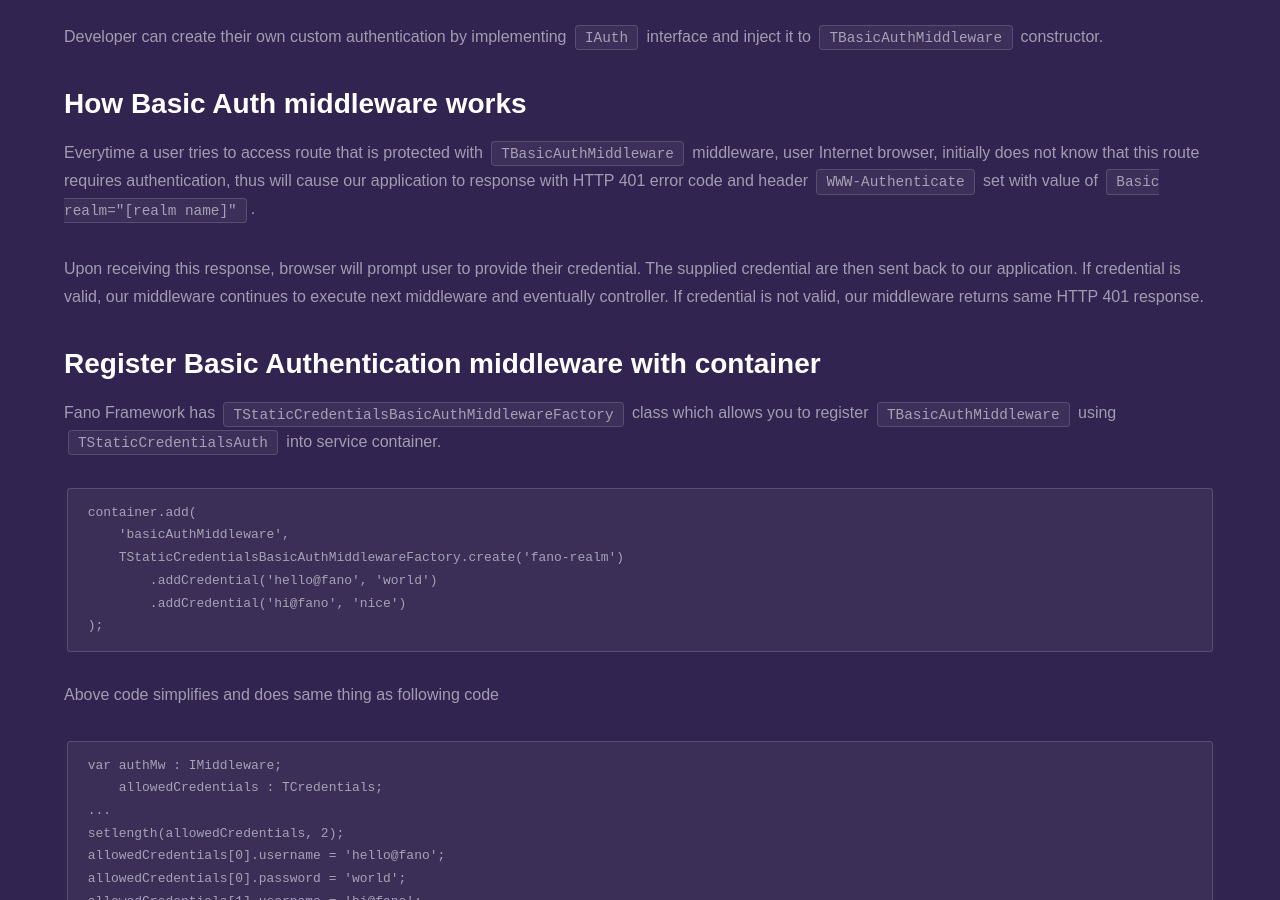
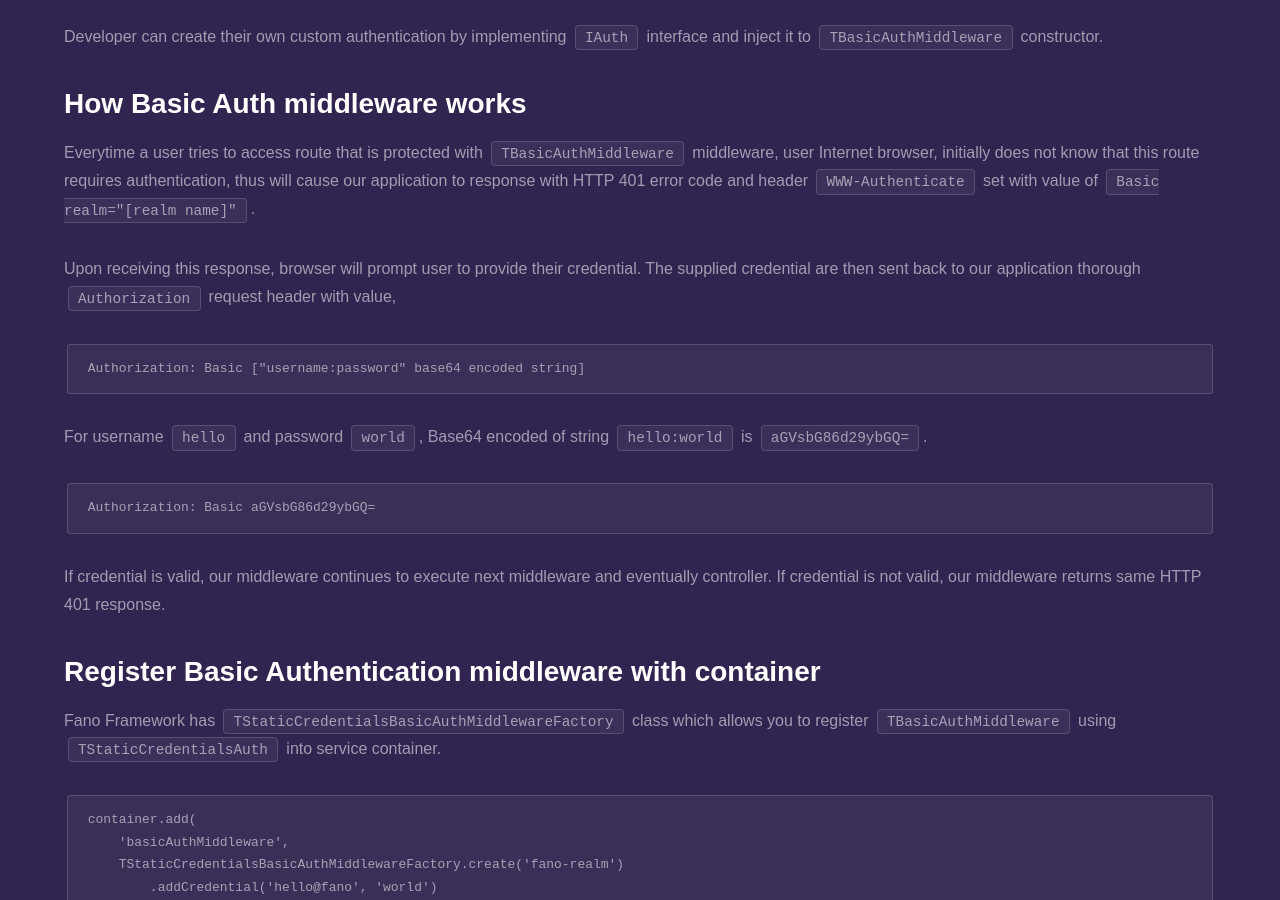
Before and after one commit to fanoframework/fanoframework.github.io, a Jekyll site: the page built from security/http-authentication/index.md, in a window 1280 px wide and 900 px high, scrolled down 888 px. Built offline with Jekyll 4.4.1, drawn with Linux system fonts in a browser that asks for light colours; our own code applies the rules of GitHub Pages for plain Markdown files.

Commit message:
improve how basic auth middleware works

````diff
--- a/security/http-authentication/index.md
+++ b/security/http-authentication/index.md
@@ -31,7 +31,19 @@ Developer can create their own custom authentication by implementing `IAuth` int
 
 Everytime a user tries to access route that is protected with `TBasicAuthMiddleware` middleware, user Internet browser, initially does not know that this route requires authentication, thus will cause our application to response with HTTP 401 error code and header `WWW-Authenticate` set with value of `Basic realm="[realm name]"`.
 
-Upon receiving this response, browser will prompt user to provide their credential. The supplied credential are then sent back to our application. If credential is valid, our middleware continues to execute next middleware and eventually controller. If credential is not valid, our middleware returns same HTTP 401 response.
+Upon receiving this response, browser will prompt user to provide their credential. The supplied credential are then sent back to our application thorough `Authorization` request header with value,
+
+```
+Authorization: Basic ["username:password" base64 encoded string]
+```
+
+For username `hello` and password `world`, Base64 encoded of string `hello:world` is `aGVsbG86d29ybGQ=`.
+
+```
+Authorization: Basic aGVsbG86d29ybGQ=
+```
+
+If credential is valid, our middleware continues to execute next middleware and eventually controller. If credential is not valid, our middleware returns same HTTP 401 response.
 
 ## Register Basic Authentication middleware with container
 
````
